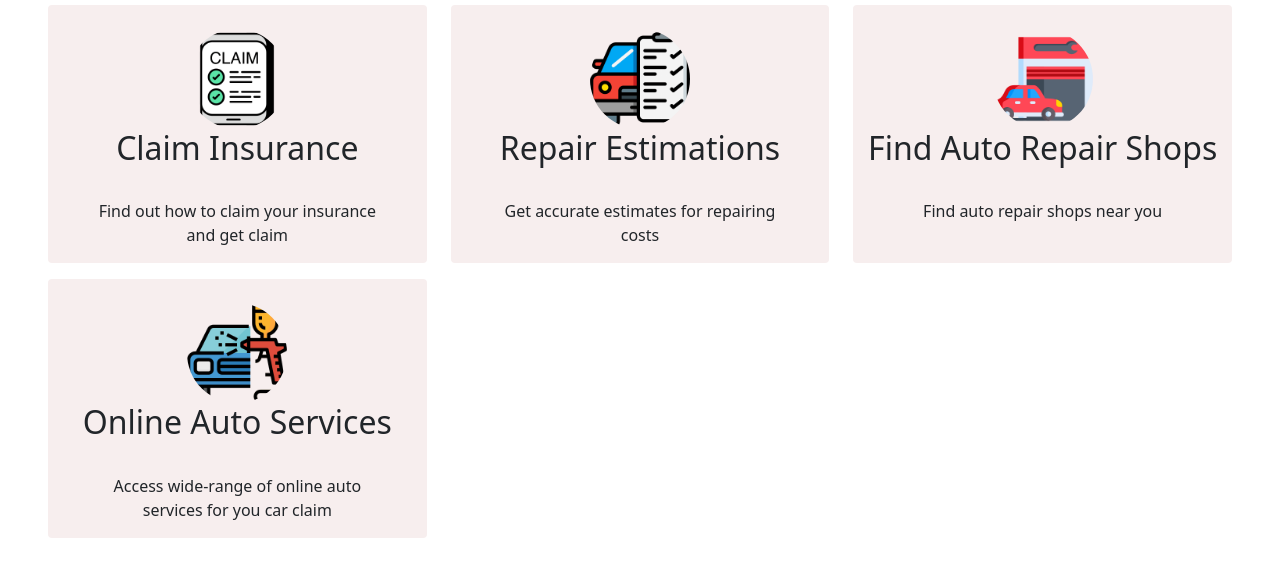
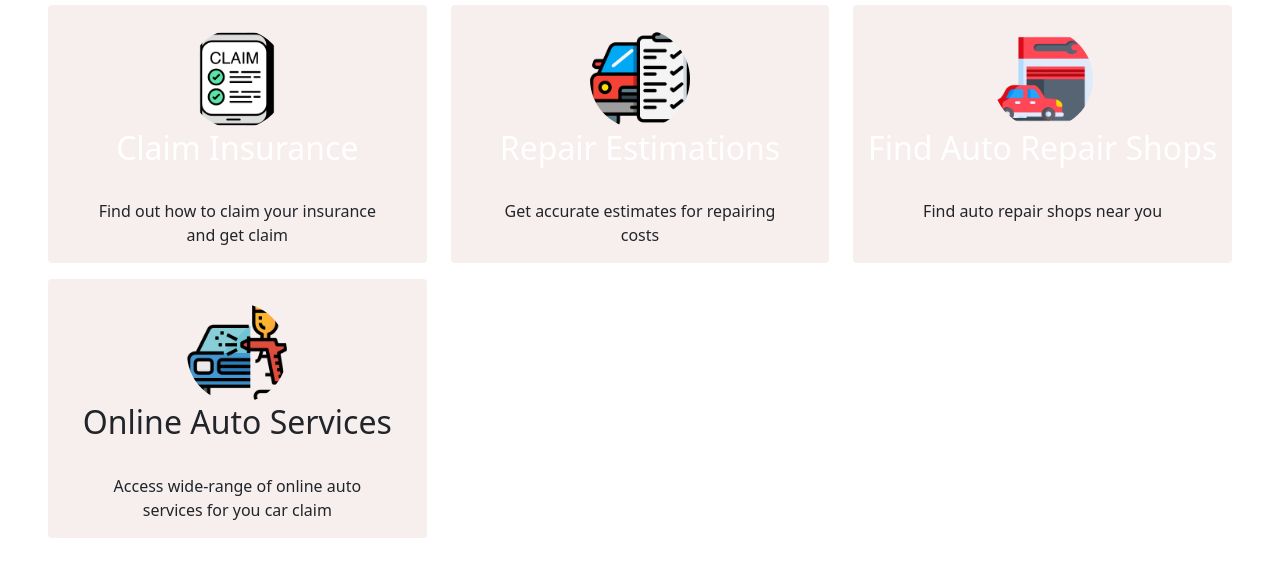
Before and after one commit to chikram/EasyFix, a plain HTML site: page index.html in a window 1280 px wide. Shown: the part 800-1372 px from the top of the page. Drawn offline with nearby package versions, Linux system fonts and the light colour scheme; files whose address does not match are found by name.

Commit message:
some changes in button color

```diff
--- a/index.html
+++ b/index.html
@@ -121,7 +121,7 @@
                   alt="..."
                   style="height: 100px; width: 100px"
                 />
-                <h2 class="card-title card-title-button mb-3 text-dark">
+                <h2 class="card-title card-title-button mb-3 text-white">
                   Claim Insurance
                 </h2>
               </div>
@@ -146,7 +146,7 @@
                   alt="..."
                   style="height: 100px; width: 100px"
                 />
-                <h2 class="card-title card-title-button mb-3 text-dark">
+                <h2 class="card-title card-title-button mb-3 text-white">
                   Repair Estimations
                 </h2>
               </div>
@@ -171,7 +171,7 @@
                   alt="..."
                   style="height: 100px; width: 100px"
                 />
-                <h2 class="card-title card-title-button mb-3 text-dark">
+                <h2 class="card-title card-title-button mb-3 text-white">
                   Find Auto Repair Shops
                 </h2>
               </div>
```
Also changed, not shown: repair.html (+1 -1 lines), repairshop.html (+1 -1 lines).
